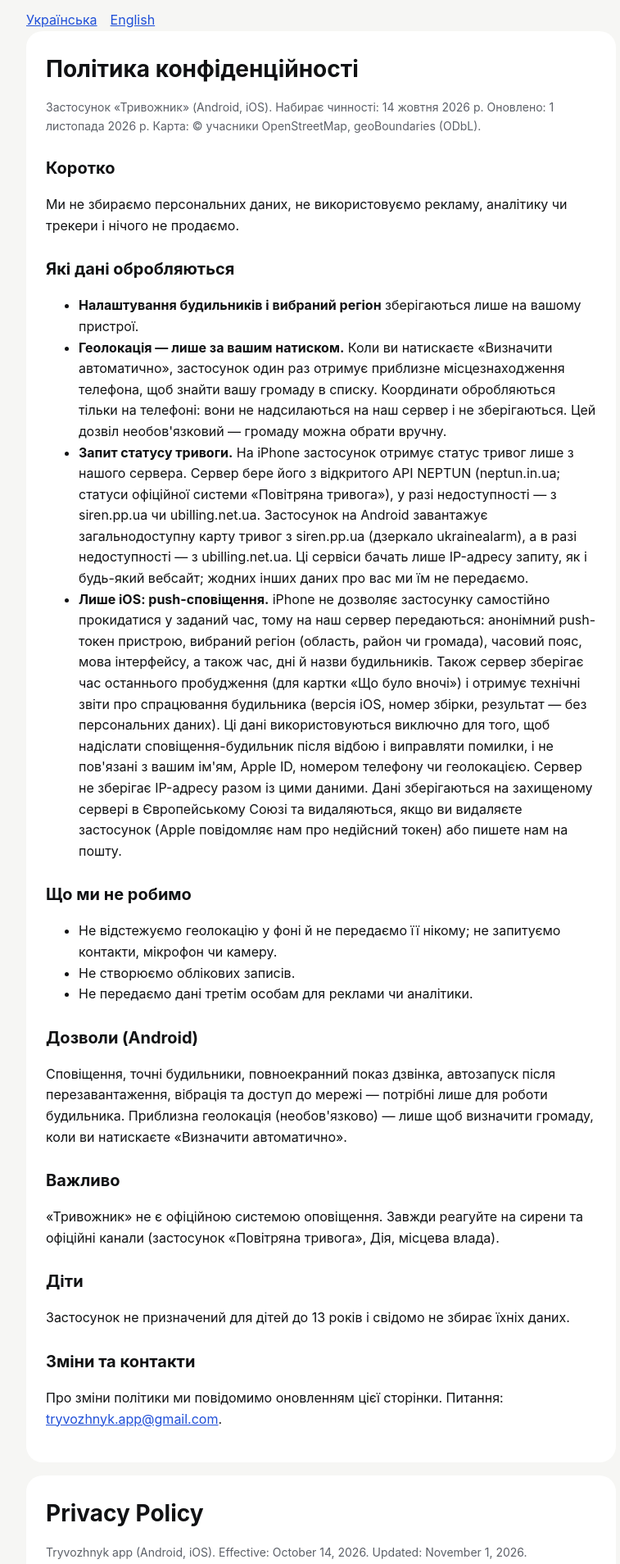
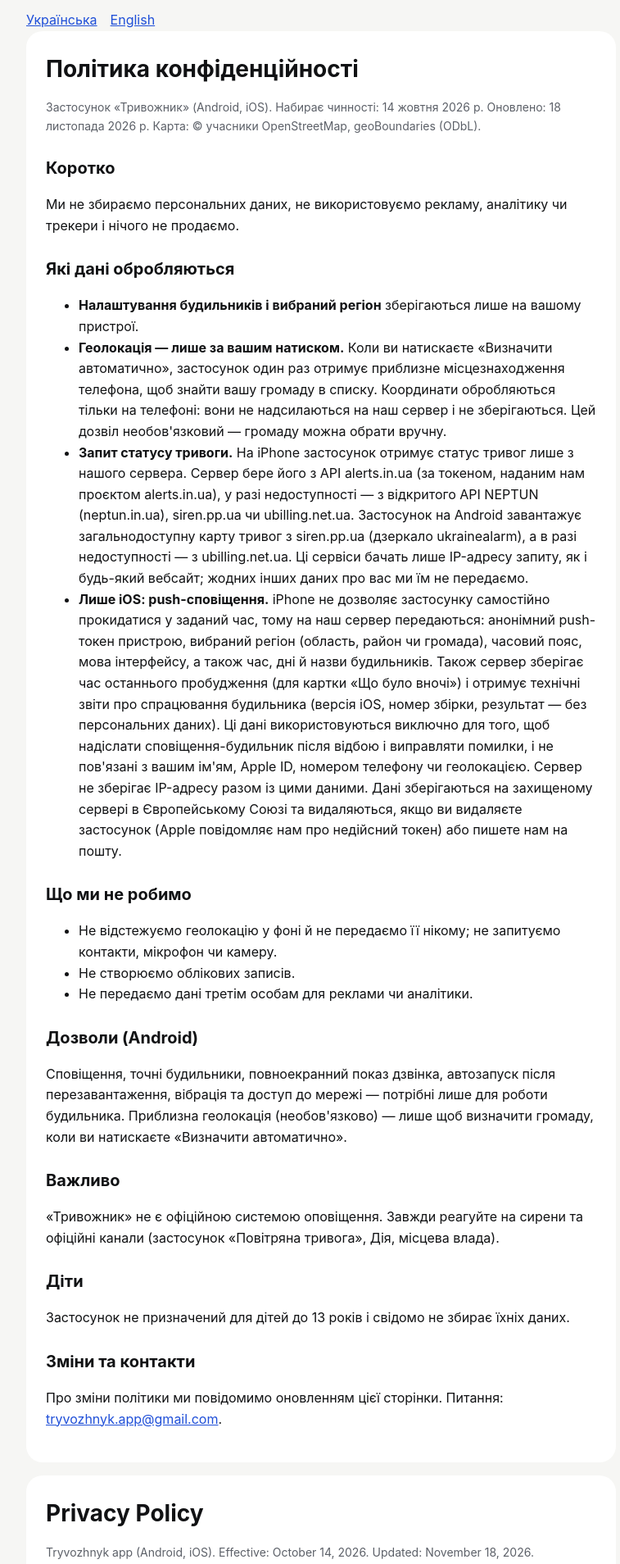
Before and after one commit to JIAIM/tryvozhnyk, a plain HTML site: page privacy-policy.html in a window 1280 px wide. Shown: the part 20-1928 px from the top of the page at 82% size, without its empty margins (248-1005 px from the left). Drawn offline with Linux system fonts and the light colour scheme.

Commit message:
Privacy policy: alerts.in.ua as the iPhone alert source

```diff
--- a/privacy-policy.html
+++ b/privacy-policy.html
@@ -21,7 +21,7 @@
 
   <section id="uk">
     <h1>Політика конфіденційності</h1>
-    <p class="muted">Застосунок «Тривожник» (Android, iOS). Набирає чинності: 14 жовтня 2026 р. Оновлено: 1 листопада 2026 р. Карта: © учасники OpenStreetMap, geoBoundaries (ODbL).</p>
+    <p class="muted">Застосунок «Тривожник» (Android, iOS). Набирає чинності: 14 жовтня 2026 р. Оновлено: 18 листопада 2026 р. Карта: © учасники OpenStreetMap, geoBoundaries (ODbL).</p>
 
     <h2>Коротко</h2>
     <p>Ми не збираємо персональних даних, не використовуємо рекламу, аналітику чи трекери і нічого не продаємо.</p>
@@ -30,7 +30,7 @@
     <ul>
       <li><b>Налаштування будильників і вибраний регіон</b> зберігаються лише на вашому пристрої.</li>
       <li><b>Геолокація — лише за вашим натиском.</b> Коли ви натискаєте «Визначити автоматично», застосунок один раз отримує приблизне місцезнаходження телефона, щоб знайти вашу громаду в списку. Координати обробляються тільки на телефоні: вони не надсилаються на наш сервер і не зберігаються. Цей дозвіл необов'язковий — громаду можна обрати вручну.</li>
-      <li><b>Запит статусу тривоги.</b> На iPhone застосунок отримує статус тривог лише з нашого сервера. Сервер бере його з відкритого API NEPTUN (neptun.in.ua; статуси офіційної системи «Повітряна тривога»), у разі недоступності — з siren.pp.ua чи ubilling.net.ua. Застосунок на Android завантажує загальнодоступну карту тривог з siren.pp.ua (дзеркало ukrainealarm), а в разі недоступності — з ubilling.net.ua. Ці сервіси бачать лише IP-адресу запиту, як і будь-який вебсайт; жодних інших даних про вас ми їм не передаємо.</li>
+      <li><b>Запит статусу тривоги.</b> На iPhone застосунок отримує статус тривог лише з нашого сервера. Сервер бере його з API alerts.in.ua (за токеном, наданим нам проєктом alerts.in.ua), у разі недоступності — з відкритого API NEPTUN (neptun.in.ua), siren.pp.ua чи ubilling.net.ua. Застосунок на Android завантажує загальнодоступну карту тривог з siren.pp.ua (дзеркало ukrainealarm), а в разі недоступності — з ubilling.net.ua. Ці сервіси бачать лише IP-адресу запиту, як і будь-який вебсайт; жодних інших даних про вас ми їм не передаємо.</li>
       <li><b>Лише iOS: push-сповіщення.</b> iPhone не дозволяє застосунку самостійно прокидатися у заданий час, тому на наш сервер передаються: анонімний push-токен пристрою, вибраний регіон (область, район чи громада), часовий пояс, мова інтерфейсу, а також час, дні й назви будильників. Також сервер зберігає час останнього пробудження (для картки «Що було вночі») і отримує технічні звіти про спрацювання будильника (версія iOS, номер збірки, результат — без персональних даних). Ці дані використовуються виключно для того, щоб надіслати сповіщення-будильник після відбою і виправляти помилки, і не пов'язані з вашим ім'ям, Apple ID, номером телефону чи геолокацією. Сервер не зберігає IP-адресу разом із цими даними. Дані зберігаються на захищеному сервері в Європейському Союзі та видаляються, якщо ви видаляєте застосунок (Apple повідомляє нам про недійсний токен) або пишете нам на пошту.</li>
     </ul>
 
@@ -56,7 +56,7 @@
 
   <section id="en">
     <h1>Privacy Policy</h1>
-    <p class="muted">Tryvozhnyk app (Android, iOS). Effective: October 14, 2026. Updated: November 1, 2026.</p>
+    <p class="muted">Tryvozhnyk app (Android, iOS). Effective: October 14, 2026. Updated: November 18, 2026.</p>
 
     <h2>In short</h2>
     <p>We don't collect personal data, use ads, analytics or trackers, and we sell nothing.</p>
@@ -65,7 +65,7 @@
     <ul>
       <li><b>Alarm settings and your selected region</b> are stored only on your device.</li>
       <li><b>Location — only when you tap.</b> When you tap "Find automatically", the app gets the phone's approximate location once to find your community in the list. The coordinates are processed only on the phone: they are not sent to our server and are not stored. This permission is optional — you can pick your community by hand.</li>
-      <li><b>Alert status requests.</b> On iPhone the app gets alert statuses only from our server. The server reads them from the open NEPTUN API (neptun.in.ua; statuses of the official "Air Raid Alert" system), falling back to siren.pp.ua or ubilling.net.ua. The Android app downloads the public alert map from siren.pp.ua (a ukrainealarm mirror), falling back to ubilling.net.ua. Like any website, these services see only the request's IP address; we send them nothing else about you.</li>
+      <li><b>Alert status requests.</b> On iPhone the app gets alert statuses only from our server. The server reads them from the alerts.in.ua API (with an access token issued to us by alerts.in.ua), falling back to the open NEPTUN API (neptun.in.ua), siren.pp.ua or ubilling.net.ua. The Android app downloads the public alert map from siren.pp.ua (a ukrainealarm mirror), falling back to ubilling.net.ua. Like any website, these services see only the request's IP address; we send them nothing else about you.</li>
       <li><b>iOS only: push notifications.</b> iPhones don't let apps wake up on their own at a given time, so our server receives: an anonymous device push token, your selected region (oblast, district or community), time zone, interface language, and alarm times, days and labels. The server also keeps the time of your last wake-up (for the "What happened at night" card) and receives technical reports on whether the alarm was set up (iOS version, build number, result — no personal data). This is used only to send the wake-up notification after the all-clear and to fix bugs and is not linked to your name, Apple ID, phone number or location. The server does not store your IP address with this data. The data is kept on a secured server in the European Union and is deleted when you delete the app (Apple tells us the token is no longer valid) or when you email us.</li>
     </ul>
 
```
